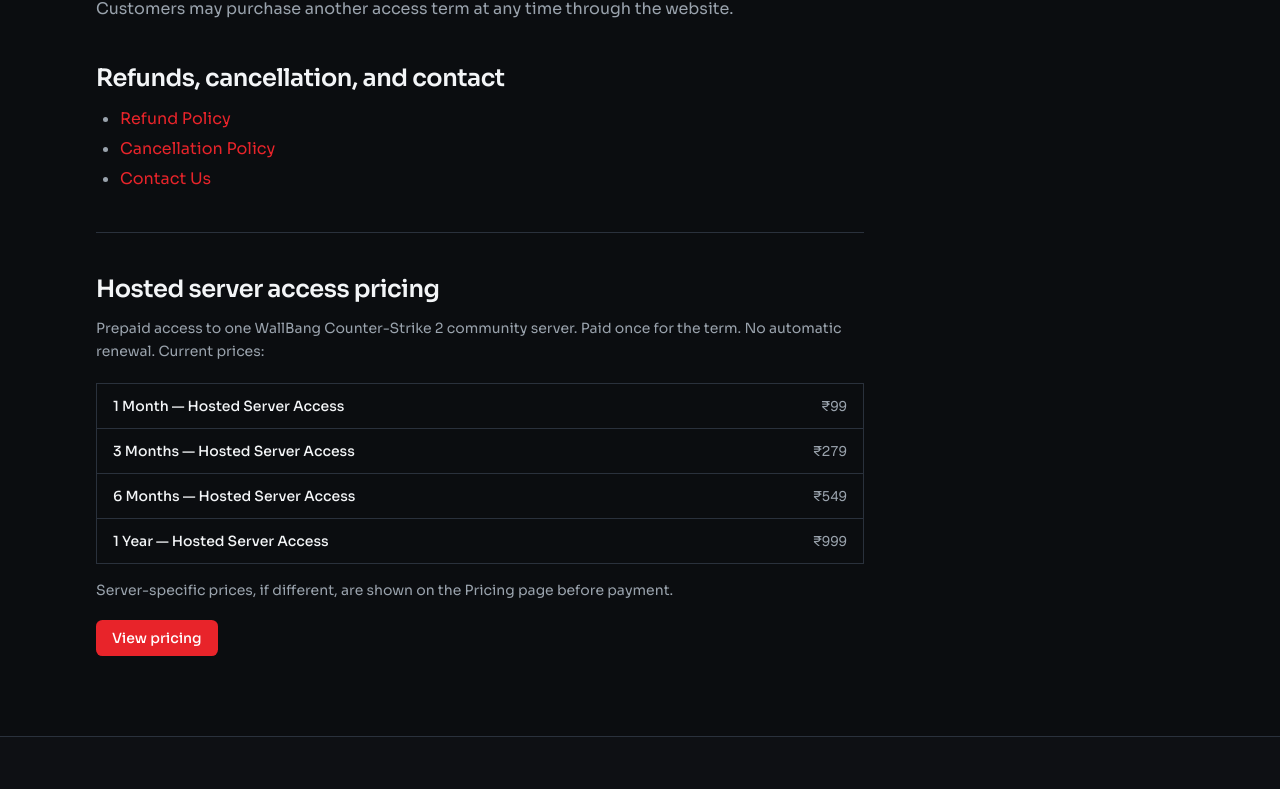
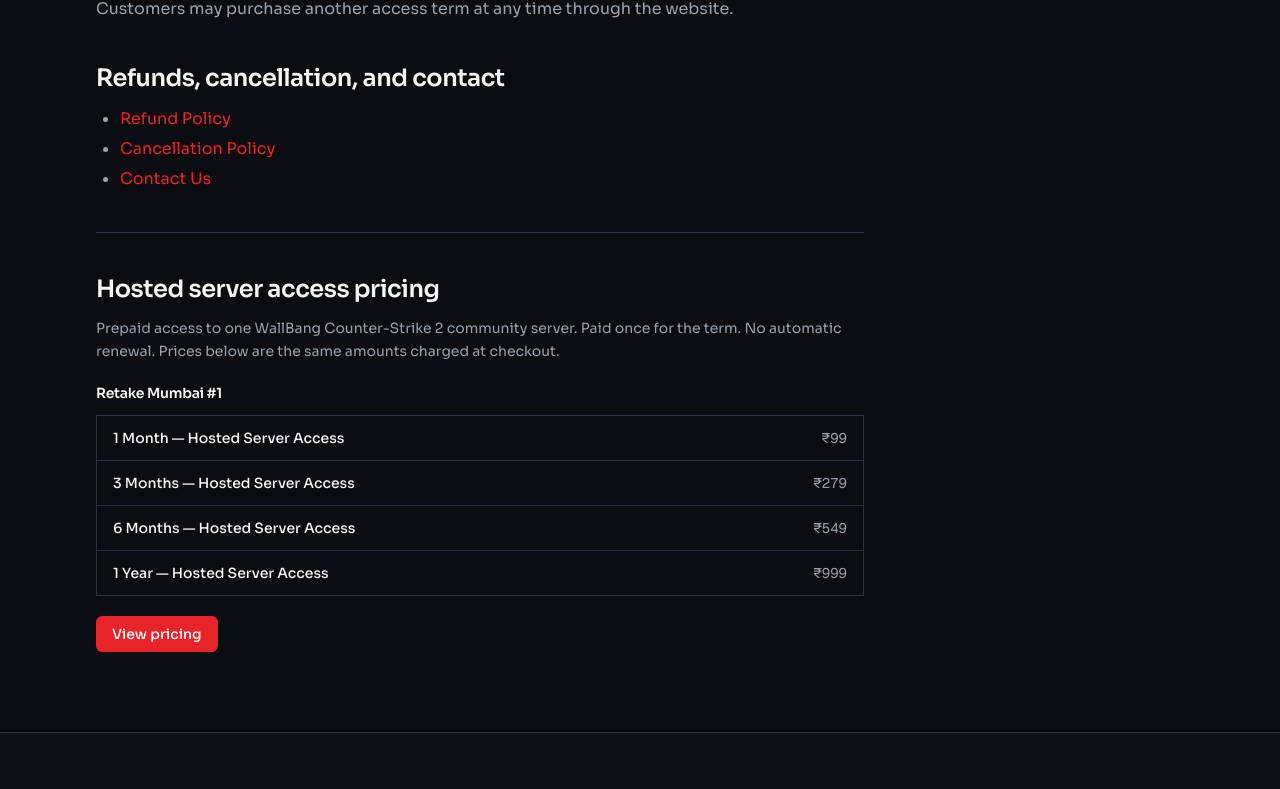
Before and after one commit to spratap124/wallbang-xyz, a Next.js app: page /services in a window 1280 px wide. Shown: the part 1647-2436 px from the top of the page. Built offline with nearby package versions, Linux system fonts and the light colour scheme; no server answers; the database is empty.

Commit message:
Use admin server prices on the services page.
Checkout already reads each server's admin pricing, but the services price list still used the old environment defaults.

Co-authored-by: Cursor <cursoragent@cursor.com>

```diff
--- a/components/legal/vip-service-prices.tsx
+++ b/components/legal/vip-service-prices.tsx
@@ -1,31 +1,43 @@
 import Link from "next/link";
 
 import { buttonVariants } from "@/components/ui/button";
-import {
-  durationMetas,
-  readPricingEnv,
-} from "@/lib/payments/vip-pricing";
+import { hostedAccessPlanLabel } from "@/content/business";
+import { getVipShopCatalog } from "@/config/vip-plans";
 import { formatInrFromPaise } from "@/lib/payments/format";
-import { hostedAccessPlanLabel } from "@/content/business";
+import { getGameServers } from "@/lib/servers/registry";
 import { cn } from "@/lib/utils";
-import type { VipPlanId } from "@/types/vip";
 
-export function VipServicePrices() {
-  const pricing = readPricingEnv();
-  const plans = durationMetas();
+export async function VipServicePrices() {
+  const servers = await getGameServers();
+  const catalog = getVipShopCatalog(servers);
+  const pricedServers = catalog.servers
+    .map((server) => ({
+      id: server.id,
+      label: server.shortName || server.name,
+      plans: server.durationOptions.filter((option) => option.amountPaise > 0),
+    }))
+    .filter((server) => server.plans.length > 0);
 
   return (
     <section className="mt-10 max-w-3xl border-t border-border pt-10">
       <h2 className="text-2xl font-semibold">Hosted server access pricing</h2>
       <p className="mt-3 text-sm leading-relaxed text-muted-foreground">
         Prepaid access to one WallBang Counter-Strike 2 community server. Paid
-        once for the term. No automatic renewal. Current prices:
+        once for the term. No automatic renewal. Prices below are the same
+        amounts charged at checkout.
       </p>
-      <ul className="mt-5 divide-y divide-border border border-border">
-        {plans.map((plan) => {
-          const planId = plan.id as VipPlanId;
-          const amount = pricing.individualDefaultPaise[planId];
-          return (
+      {pricedServers.length === 0 ? (
+        <p className="mt-5 text-sm text-muted-foreground">
+          Server prices are listed on the Pricing page before payment.
+        </p>
+      ) : (
+        pricedServers.map((server) => (
+          <div key={server.id} className="mt-5">
+            <h3 className="text-sm font-semibold text-foreground">
+              {server.label}
+            </h3>
+            <ul className="mt-3 divide-y divide-border border border-border">
+              {server.plans.map((plan) => (
                 <li
                   key={plan.id}
                   className="flex items-center justify-between gap-4 px-4 py-3 text-sm"
@@ -34,16 +46,14 @@ export function VipServicePrices() {
                     {hostedAccessPlanLabel(plan.name)}
                   </span>
                   <span className="font-mono text-muted-foreground">
-                {formatInrFromPaise(amount)}
+                    {formatInrFromPaise(plan.amountPaise)}
                   </span>
                 </li>
-          );
-        })}
+              ))}
             </ul>
-      <p className="mt-4 text-sm text-muted-foreground">
-        Server-specific prices, if different, are shown on the Pricing page
-        before payment.
-      </p>
+          </div>
+        ))
+      )}
       <Link
         href="/pricing"
         className={cn(buttonVariants({ className: "mt-5" }))}
--- a/content/legal/services.md
+++ b/content/legal/services.md
@@ -40,7 +40,7 @@ Hosted Server Access lasts for the duration selected and paid for at checkout:
 - 6 Months — Hosted Server Access
 - 1 Year — Hosted Server Access
 
-The available plans, durations, privileges, and prices are shown on the [Pricing](https://wallbang.xyz/pricing) page and in the price list at the bottom of this page.
+The available plans, durations, and privileges are shown on the [Pricing](https://wallbang.xyz/pricing) page. The price list at the bottom of this page uses the same server prices charged at checkout.
 
 ## Expiry and renewal
 
```
Also changed, not shown: 1 other file (tests, documents, lock files or other folders). Lines whose indentation alone changed are shown as unchanged.
